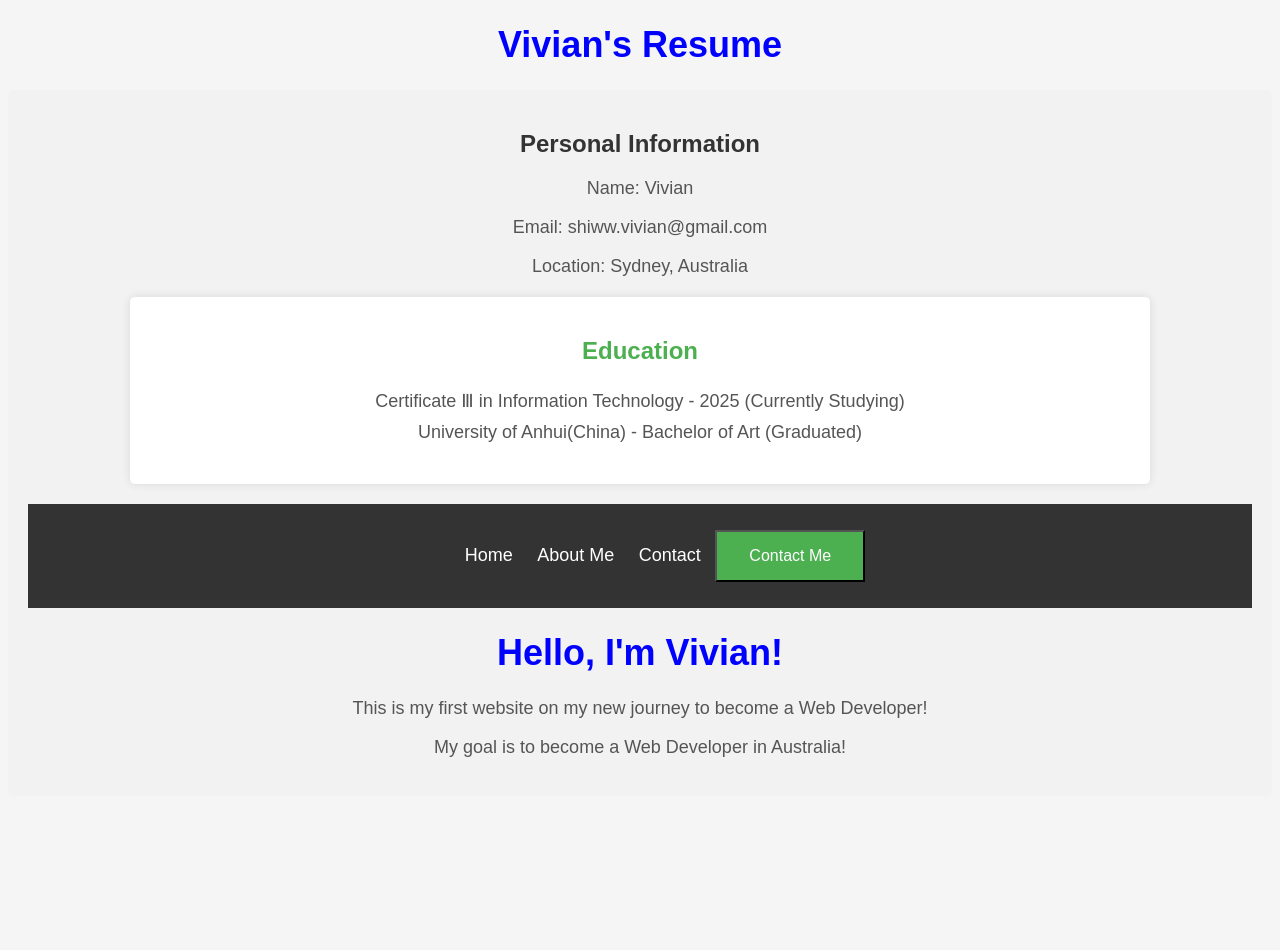
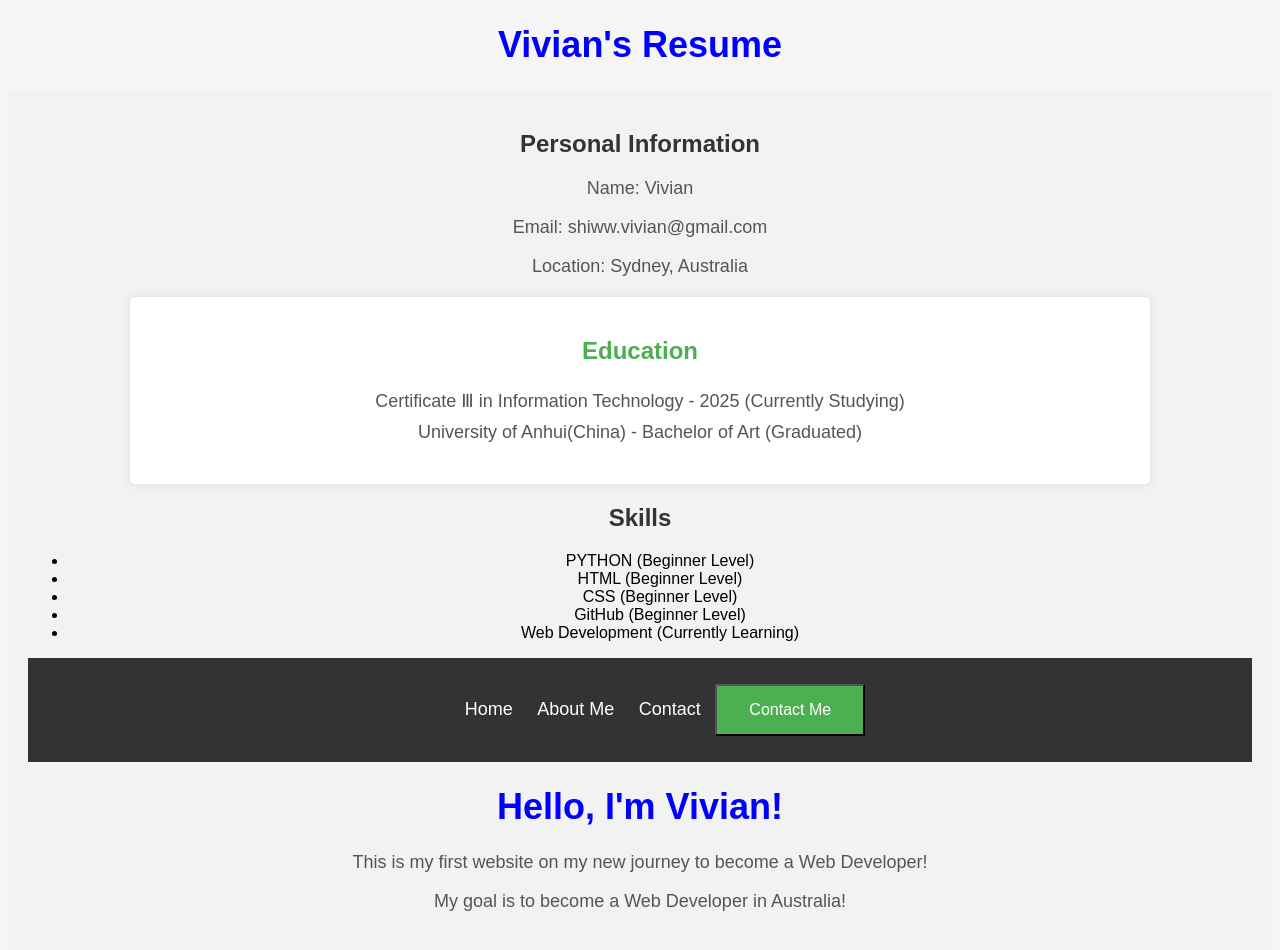
Before and after one commit to Vivianshi46/MyFirstWebsite, a plain HTML site: page index.html in a window 1280 px wide. Before the commit the page ends 816 px from the top, so only its background shows below. Drawn offline with Linux system fonts and the light colour scheme.

Commit message:
Update index.html

```diff
--- a/index.html
+++ b/index.html
@@ -20,7 +20,16 @@
     <ul>
         <li>Certificate Ⅲ in Information Technology - 2025 (Currently Studying)</li>
         <li>University of Anhui(China) - Bachelor of Art (Graduated)</li>
-
+    </ul>
+</div>
+<div class="skills">
+    <h2>Skills</h2>
+    <ul>
+        <li>PYTHON (Beginner Level)</li>
+        <li>HTML (Beginner Level)</li>
+        <li>CSS (Beginner Level)</li>
+        <li>GitHub (Beginner Level)</li>
+        <li>Web Development (Currently Learning)</li>
     </ul>
 </div>
 
```
